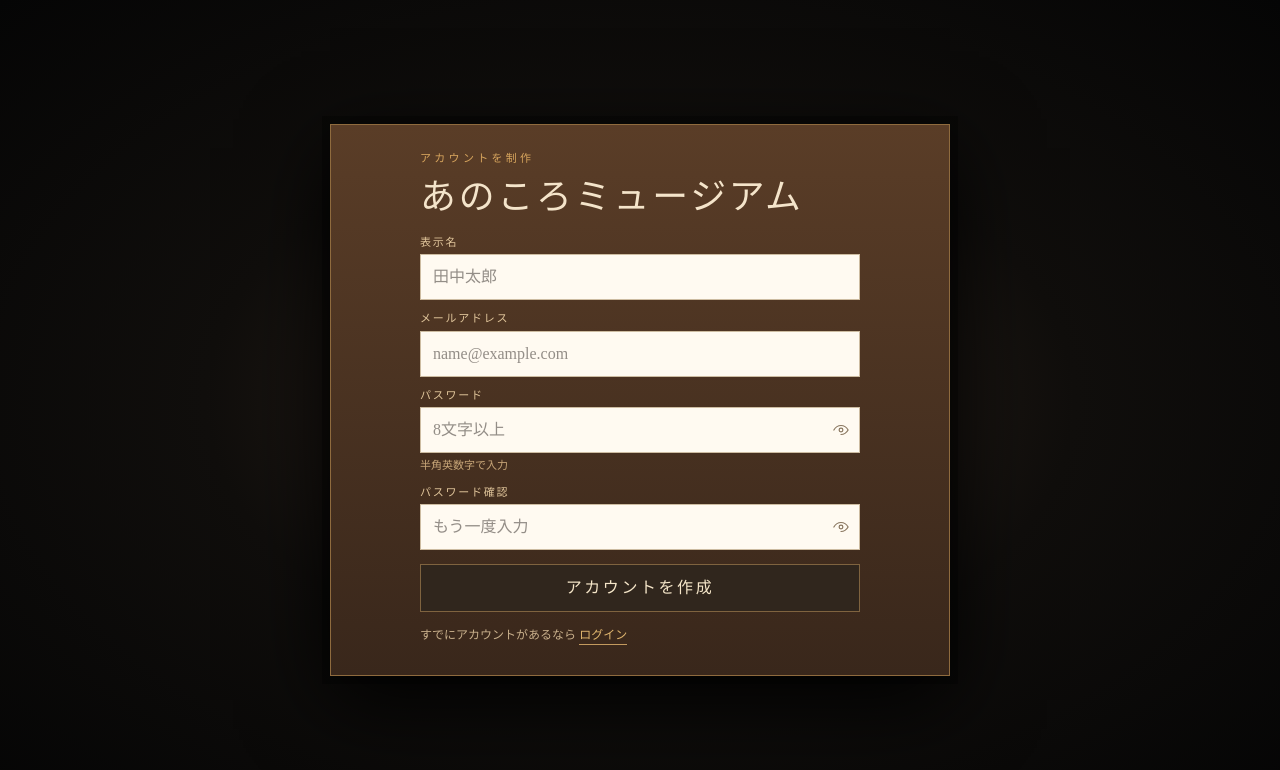
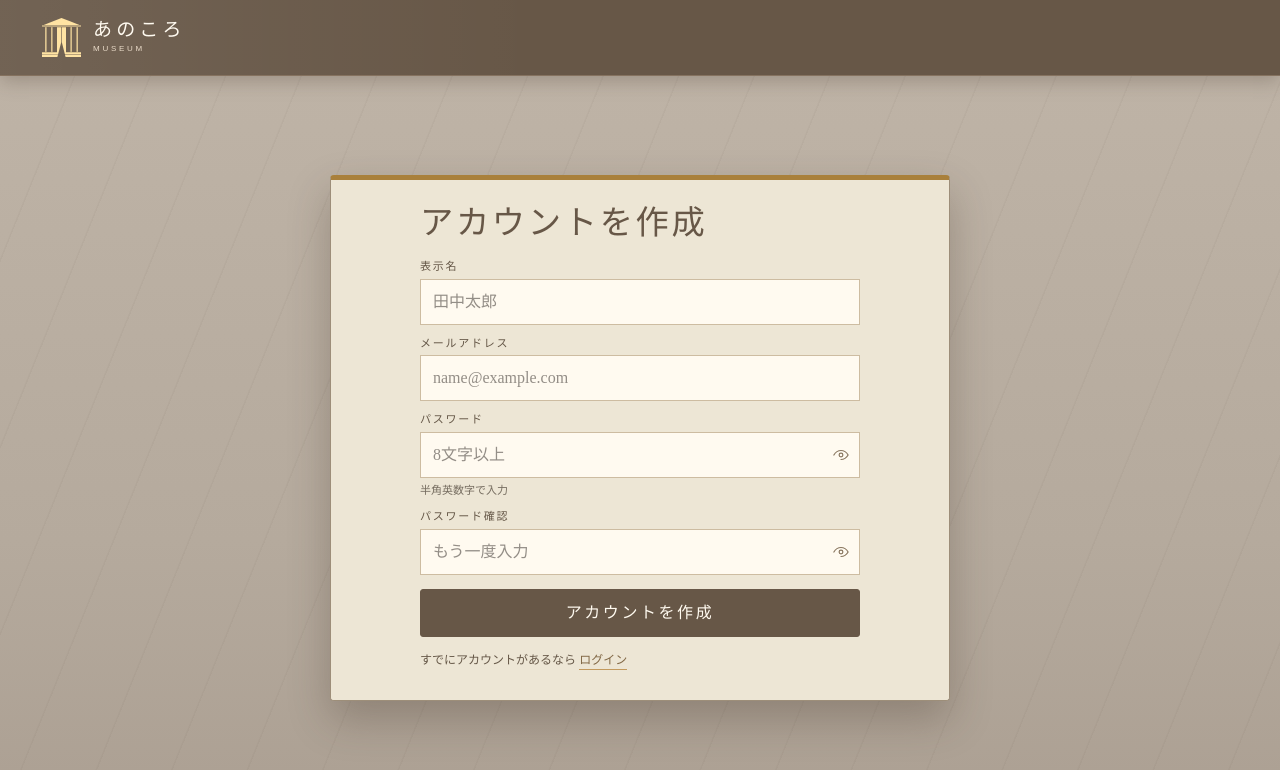
Before and after one commit to yasusudas/anokoro-museum, a Next.js app: page /sign-up in a window 1280 px wide. Shown: the top 770 px of the page. Built offline with nearby package versions, Linux system fonts and the light colour scheme.

Commit message:
refactor: 認証・展示追加画面のデザインとヘッダーを統一

```diff
--- a/app/(auth)/layout.tsx
+++ b/app/(auth)/layout.tsx
@@ -1,9 +1,16 @@
 import type { ReactNode } from "react";
+
+import { SiteHeader } from "@/components/layout/site-header";
 
 type AuthLayoutProps = Readonly<{
   children: ReactNode;
 }>;
 
 export default function AuthLayout({ children }: AuthLayoutProps) {
-  return <main className="auth-viewport">{children}</main>;
+  return (
+    <div className="auth-page">
+      <SiteHeader mode="brand-only" />
+      <main className="auth-viewport">{children}</main>
+    </div>
+  );
 }
--- a/app/(auth)/sign-in/page.tsx
+++ b/app/(auth)/sign-in/page.tsx
@@ -12,7 +12,7 @@ export default async function SignInPage({ searchParams }: SignInPageProps) {
   return (
     <AuthCard
       eyebrow="ログイン"
-      title="あのころミュージアム"
+      title="ログイン"
       lead=""
       asideTitle="帰ってきたくなる、入口"
       asideCopy="ログインすると、保存した反応やあとで読み返したい展示にすぐ戻れます。"
--- a/app/(auth)/sign-up/page.tsx
+++ b/app/(auth)/sign-up/page.tsx
@@ -5,7 +5,7 @@ export default function SignUpPage() {
   return (
     <AuthCard
       eyebrow="アカウントを制作"
-      title="あのころミュージアム"
+      title="アカウントを作成"
       lead=""
       asideTitle="記憶の持ち主になる"
       asideCopy="公開前の下書き、あとで見返したい展示、しんみりの反応をまとめて扱えるようにします。"
--- a/app/globals.css
+++ b/app/globals.css
@@ -69,6 +69,8 @@ button:focus-visible {
   background: none;
   cursor: pointer;
   text-align: left;
+  color: inherit;
+  text-decoration: none;
 }
 
 .brand-mark {
@@ -1730,6 +1732,12 @@ button:focus-visible {
     height: 64px
   }
 
+  .auth-viewport,
+  .post-shell {
+    height: calc(100dvh - 64px);
+    min-height: calc(100dvh - 64px)
+  }
+
   .controls {
     height: 56px
   }
@@ -1756,13 +1764,16 @@ button:focus-visible {
 }
 
 .auth-viewport {
-  min-height: 100dvh;
+  position: relative;
+  height: calc(100dvh - 76px);
+  min-height: calc(100dvh - 76px);
   display: grid;
   place-items: center;
   padding: 20px;
+  overflow-y: auto;
   background:
-    radial-gradient(ellipse at center, #30251d 0%, #100e0c 48%, #050505 100%),
-    #050505;
+    repeating-linear-gradient(112deg, transparent 0 68px, var(--wall-line) 69px 70px),
+    linear-gradient(180deg, #beb3a6 0%, #b5aa9d 64%, #aca093 100%);
 }
 
 .auth-shell {
@@ -1770,9 +1781,11 @@ button:focus-visible {
   display: grid;
   grid-template-columns: 1fr;
   overflow: hidden;
-  border: 1px solid #8f6b3e;
-  background: #2b2119;
-  box-shadow: 0 0 0 8px #0005, 0 24px 80px #000;
+  border: 1px solid #9d8e79;
+  border-top: 5px solid #a9803b;
+  border-radius: 4px;
+  background: var(--paper);
+  box-shadow: 0 18px 42px rgba(58, 43, 31, .28);
 }
 
 .auth-intro {
@@ -1830,7 +1843,7 @@ button:focus-visible {
 
 .auth-panel {
   padding: 24px 40px 28px;
-  background: linear-gradient(180deg, #5a3d27 0%, #39271b 100%);
+  background: var(--paper);
 }
 
 .auth-card {
@@ -1841,23 +1854,23 @@ button:focus-visible {
 }
 
 .auth-badge {
-  color: #d6a45d;
+  color: #967044;
   font: 11px Arial, sans-serif;
   letter-spacing: .3em;
 }
 
 .auth-card h1 {
   margin: 0;
-  font-size: clamp(26px, 2.8vw, 38px);
+  font-size: clamp(26px, 2.6vw, 34px);
   line-height: 1.15;
   letter-spacing: .08em;
   font-weight: 500;
-  color: #f4e4ca;
+  color: #675747;
 }
 
 .auth-lead {
   margin: 0;
-  color: #d5bea0;
+  color: #655747;
   max-width: 42ch;
   font-size: 13px;
   line-height: 2;
@@ -1877,13 +1890,13 @@ button:focus-visible {
 .auth-field label {
   font-size: 11px;
   letter-spacing: .16em;
-  color: #e0c59b;
+  color: #655747;
 }
 
 .auth-field input {
   width: 100%;
   border: 1px solid #cdbca1;
-  background: #fffaf1;
+  background: #fffaf0;
   padding: 10px 12px;
   color: #27221d;
   font: inherit;
@@ -1926,7 +1939,7 @@ button:focus-visible {
 }
 
 .auth-password-toggle:hover {
-  color: #d6a45d;
+  color: #967044;
 }
 
 .auth-password-toggle:focus-visible {
@@ -1935,13 +1948,13 @@ button:focus-visible {
 }
 
 .auth-field-hint {
-  color: #c9a779;
+  color: #746b5e;
   font-size: 11px;
 }
 
 .auth-error {
   margin: 0;
-  color: #f0a18a;
+  color: #a72c25;
   font-size: 11px;
   line-height: 1.5;
 }
@@ -1954,7 +1967,7 @@ button:focus-visible {
   display: flex;
   align-items: center;
   gap: 10px;
-  color: #d1b894;
+  color: #655747;
   font-size: 12px;
   line-height: 1.6;
 }
@@ -1967,35 +1980,36 @@ button:focus-visible {
 
 .auth-submit {
   margin-top: 4px;
-  border: 1px solid #7f633f;
-  background: #30261d;
-  color: #f5e6c9;
+  border: 1px solid #675747;
+  border-radius: 3px;
+  background: #675747;
+  color: #fffaf0;
   padding: 11px 18px;
   letter-spacing: .16em;
   cursor: pointer;
 }
 
 .auth-submit:hover {
-  background: #b88d4a;
-  color: #211913;
+  background: #806f5e;
+  color: #fffaf0;
 }
 
 .auth-note {
   margin: 0;
-  color: #c9b08c;
+  color: #655747;
   font-size: 12px;
   line-height: 1.9;
 }
 
 .action-link {
-  color: #e0b66f;
+  color: #806745;
   text-decoration: none;
   border-bottom: 1px solid #c39a5e;
   padding-bottom: 2px;
 }
 
 .action-link:hover {
-  color: #f4d49d;
+  color: #4d3c2d;
   border-bottom-color: currentColor;
 }
 
@@ -2089,31 +2103,17 @@ button:focus-visible {
 
 .post-shell {
   position: relative;
-  height: 100dvh;
+  height: calc(100dvh - 76px);
   display: grid;
   place-items: center;
   padding: 20px;
   box-sizing: border-box;
-  overflow: hidden;
+  overflow-x: hidden;
+  overflow-y: auto;
   background:
-    radial-gradient(circle at center, #d8b98a55 0%, transparent 46%),
-    radial-gradient(ellipse at center, #faf5ec 0%, #f4ecdf 52%, #e7dbc9 100%),
-    #f4ecdf;
+    repeating-linear-gradient(112deg, transparent 0 68px, var(--wall-line) 69px 70px),
+    linear-gradient(180deg, #beb3a6 0%, #b5aa9d 64%, #aca093 100%);
   isolation: isolate;
-}
-
-.post-shell::before {
-  content: "";
-  position: absolute;
-  z-index: 0;
-  top: -28%;
-  left: 12%;
-  width: 34%;
-  height: 160%;
-  transform: rotate(18deg);
-  background: linear-gradient(90deg, transparent, #fffdf5aa 48%, transparent);
-  filter: blur(18px);
-  pointer-events: none;
 }
 
 .post-hero {
@@ -2206,11 +2206,11 @@ button:focus-visible {
   z-index: 1;
   width: min(760px, 100%);
   padding: 18px 32px 22px;
-  border-radius: 22px;
-  border: 1px solid #b9966844;
-  background: linear-gradient(145deg, #f0dfc5ee 0%, #e2c8a4ee 52%, #d4b487ee 100%);
-  box-shadow: 0 0 72px #c29a6766, 0 18px 70px #8d704b44;
-  backdrop-filter: blur(8px);
+  border-radius: 4px;
+  border: 1px solid #9d8e79;
+  border-top: 5px solid #a9803b;
+  background: var(--paper);
+  box-shadow: 0 18px 42px rgba(58, 43, 31, .28);
 }
 
 .post-heading {
@@ -2220,7 +2220,7 @@ button:focus-visible {
 
 .post-heading h1 {
   margin: 8px 0 0;
-  color: #806b5b;
+  color: var(--ink);
   font-size: clamp(26px, 2.8vw, 38px);
   line-height: 1.15;
   letter-spacing: .08em;
@@ -2233,12 +2233,12 @@ button:focus-visible {
   border: 0;
   background: transparent;
   padding: 0;
-  color: #795634;
+  color: #806745;
 }
 
 .post-heading .post-back-link:hover {
   background: transparent;
-  color: #5d3d25;
+  color: #4d3c2d;
 }
 
 .post-form {
@@ -2268,7 +2268,7 @@ button:focus-visible {
 }
 
 .post-field label {
-  color: #6e5238;
+  color: #655747;
   font-size: 11px;
   letter-spacing: .16em;
 }
@@ -2285,7 +2285,7 @@ button:focus-visible {
 .post-field textarea {
   width: 100%;
   border: 1px solid #cdbca1;
-  background: #fffcf6;
+  background: #fffaf0;
   padding: 9px 12px;
   border-radius: 18px 22px 16px 20px;
   color: #2b251f;
@@ -2341,15 +2341,15 @@ button:focus-visible {
   padding: 26px 14px;
   border-radius: 10px;
   border: 1px dashed #a98a5f;
-  background: linear-gradient(135deg, #faf4ea, #f0e4d0);
+  background: #f2e8d6;
   color: #564a3b;
   text-align: center;
   cursor: pointer;
 }
 
 .post-dropzone.is-dragging {
-  border-color: #956f82;
-  background: #ead9df;
+  border-color: #806745;
+  background: #ded0b9;
 }
 
 .post-dropzone span {
@@ -2369,14 +2369,14 @@ button:focus-visible {
 }
 
 .post-image-link {
-  color: #956f82;
+  color: #806745;
   font-size: 12px;
   text-decoration: underline;
   text-underline-offset: 3px;
 }
 
 .post-image-link:hover {
-  color: #7f5c70;
+  color: #4d3c2d;
 }
 
 .post-dropzone input {
@@ -2391,7 +2391,7 @@ button:focus-visible {
 }
 
 .post-image-label {
-  color: #6e5238;
+  color: #655747;
   font-size: 11px;
   letter-spacing: .16em;
 }
@@ -2415,13 +2415,13 @@ button:focus-visible {
   border: 1px solid #cbbca8;
   border-radius: 6px;
   background: #fffaf2;
-  color: #956f82;
+  color: #806745;
   cursor: pointer;
 }
 
 .post-image-remove:hover {
-  color: #7f5c70;
-  background: #f3e7db;
+  color: #4d3c2d;
+  background: #ded0b9;
 }
 
 .post-image-remove:focus-visible {
@@ -2432,7 +2432,9 @@ button:focus-visible {
 .post-actions {
   grid-column: 1 / -1;
   display: flex;
-  justify-content: flex-end;
+  width: 100%;
+  justify-self: stretch;
+  justify-content: center;
   gap: 9px;
   margin-top: 18px;
 }
@@ -2452,14 +2454,15 @@ button:focus-visible {
 }
 
 .post-primary {
-  border-color: #5a3b28;
-  background: #3a211d;
-  color: #f5e7cb;
+  margin-inline: auto;
+  border-color: #675747;
+  background: #675747;
+  color: #fffaf0;
 }
 
 .post-primary:hover {
-  background: #5a3426;
-  color: #fff0dc;
+  background: #806f5e;
+  color: #fffaf0;
 }
 
 .post-secondary:hover {
--- a/components/auth/auth-card.tsx
+++ b/components/auth/auth-card.tsx
@@ -44,7 +44,6 @@ export function AuthCard({
 
       <section className="auth-panel" aria-label={title}>
         <div className="auth-card">
-          <span className="auth-badge">{eyebrow}</span>
           <h1>{title}</h1>
           {lead && <p className="auth-lead">{lead}</p>}
           {children}
--- a/components/auth/sign-in-form.module.css
+++ b/components/auth/sign-in-form.module.css
@@ -2,7 +2,7 @@
   display: flex;
   align-items: center;
   gap: 12px;
-  color: #c9a779;
+  color: #746b5e;
   font-size: 11px;
   letter-spacing: .12em;
 }
@@ -12,7 +12,7 @@
   content: "";
   flex: 1;
   height: 1px;
-  background: #8f6b3e;
+  background: #b9ab98;
 }
 
 .googleButton {
--- /dev/null
+++ b/components/layout/site-header.tsx
@@ -0,0 +1,127 @@
+"use client";
+
+import { useEffect, useRef, useState, useTransition } from "react";
+import Image from "next/image";
+import Link from "next/link";
+import { Settings } from "lucide-react";
+
+import { signOutAction } from "@/features/auth/actions/sign-out";
+import type { AuthUser } from "@/features/auth/types";
+
+type SiteHeaderProps = {
+  currentUser?: AuthUser | null;
+  mode?: "browse" | "create" | "brand-only";
+  onBrandClick?: () => void;
+};
+
+export function SiteHeader({ currentUser, mode = "browse", onBrandClick }: SiteHeaderProps) {
+  const accountMenuRef = useRef<HTMLDivElement>(null);
+  const [isAccountMenuOpen, setIsAccountMenuOpen] = useState(false);
+  const [signOutError, setSignOutError] = useState<string | null>(null);
+  const [isPending, startTransition] = useTransition();
+
+  useEffect(() => {
+    if (!isAccountMenuOpen) return;
+
+    const closeOnOutsideClick = (event: PointerEvent) => {
+      if (!accountMenuRef.current?.contains(event.target as Node)) setIsAccountMenuOpen(false);
+    };
+    const closeOnEscape = (event: KeyboardEvent) => {
+      if (event.key === "Escape") setIsAccountMenuOpen(false);
+    };
+
+    document.addEventListener("pointerdown", closeOnOutsideClick);
+    window.addEventListener("keydown", closeOnEscape);
+    return () => {
+      document.removeEventListener("pointerdown", closeOnOutsideClick);
+      window.removeEventListener("keydown", closeOnEscape);
+    };
+  }, [isAccountMenuOpen]);
+
+  const brandContent = (
+    <>
+      <Image
+        className="brand-mark"
+        src="/site-logo-mark.svg"
+        alt=""
+        width={39}
+        height={39}
+        aria-hidden="true"
+      />
+      <span>
+        <b>あのころ</b>
+        <small>MUSEUM</small>
+      </span>
+    </>
+  );
+
+  const handleSignOut = () => {
+    setSignOutError(null);
+    startTransition(async () => {
+      const result = await signOutAction();
+      if (result && !result.ok) {
+        setSignOutError(result.error.message || "ログアウトに失敗しました。もう一度お試しください。");
+      }
+    });
+  };
+
+  return (
+    <header className={`museum-header${mode === "brand-only" ? " header-brand-only" : ""}`}>
+      {onBrandClick ? (
+        <button className="brand" type="button" onClick={onBrandClick} aria-label="入口へ戻る">
+          {brandContent}
+        </button>
+      ) : (
+        <Link className="brand" href="/" aria-label="展示一覧へ戻る">
+          {brandContent}
+        </Link>
+      )}
+
+      {mode !== "brand-only" && (
+        <nav aria-label="メインナビゲーション">
+          <Link className={mode === "browse" ? "nav-active" : undefined} href="/">
+            展示をめぐる
+          </Link>
+          {mode === "browse" && (
+            <Link className="nav-cta" href="/exhibits/new">
+              思い出を追加する <span>＋</span>
+            </Link>
+          )}
+        </nav>
+      )}
+
+      {mode !== "brand-only" &&
+        (currentUser ? (
+          <div className="account-menu" ref={accountMenuRef}>
+            <button
+              className="account-menu-trigger"
+              type="button"
+              aria-label="アカウントメニューを開く"
+              aria-expanded={isAccountMenuOpen}
+              aria-controls="account-menu-panel"
+              onClick={() => setIsAccountMenuOpen((isOpen) => !isOpen)}
+            >
+              <Settings aria-hidden="true" size={21} strokeWidth={1.7} />
+            </button>
+            {isAccountMenuOpen && (
+              <div className="account-menu-panel" id="account-menu-panel">
+                <p className="account-menu-user">{currentUser.userName}</p>
+                <button className="account-menu-signout" type="button" onClick={handleSignOut} disabled={isPending}>
+                  {isPending ? "ログアウト中..." : "ログアウト"}
+                </button>
+                {signOutError && (
+                  <p className="account-menu-error" role="alert">
+                    {signOutError}
+                  </p>
+                )}
+              </div>
+            )}
+          </div>
+        ) : (
+          <Link className="login-button" href="/sign-in">
+            ログイン
+          </Link>
+        ))}
+    </header>
+  );
+}
--- a/components/museum/museum-experience.tsx
+++ b/components/museum/museum-experience.tsx
@@ -1,15 +1,13 @@
 "use client";
 
 import { useCallback, useEffect, useRef, useState, useTransition } from "react";
-import { Settings } from "lucide-react";
-import Image from "next/image";
 import Link from "next/link";
 import { useRouter, useSearchParams } from "next/navigation";
 import { CommentThread } from "@/components/comments/comment-thread";
+import { SiteHeader } from "@/components/layout/site-header";
 import { EXHIBIT_CATEGORIES } from "@/features/exhibits/categories";
 import type { ExhibitItem } from "@/features/exhibits/types";
 import type { AuthUser } from "@/features/auth/types";
-import { signOutAction } from "@/features/auth/actions/sign-out";
 import { toggleShinmiriAction } from "@/features/exhibits/actions/toggle-shinmiri";
 
 type MuseumExperienceProps = {
@@ -97,7 +95,6 @@ export function MuseumExperience({ initialExhibits, currentUser }: MuseumExperie
   const router = useRouter();
   const corridorRef = useRef<HTMLDivElement>(null);
   const modalCloseRef = useRef<HTMLButtonElement>(null);
-  const accountMenuRef = useRef<HTMLDivElement>(null);
   const searchParams = useSearchParams();
   const requestedExhibitId = searchParams.get("exhibit");
   const requestedExhibit = requestedExhibitId
@@ -119,10 +116,7 @@ export function MuseumExperience({ initialExhibits, currentUser }: MuseumExperie
   const [showGuide, setShowGuide] = useState(true);
   const [scrollProgress, setScrollProgress] = useState(0);
   const [canScroll, setCanScroll] = useState(false);
-  const [isAccountMenuOpen, setIsAccountMenuOpen] = useState(false);
-  const [isPending, startTransition] = useTransition();
-
-  const [signOutError, setSignOutError] = useState<string | null>(null);
+  const [, startTransition] = useTransition();
 
   const exhibits = initialExhibits;
 
@@ -199,24 +193,6 @@ export function MuseumExperience({ initialExhibits, currentUser }: MuseumExperie
     if (selected) modalCloseRef.current?.focus();
   }, [selected]);
 
-  useEffect(() => {
-    if (!isAccountMenuOpen) return;
-
-    const closeOnOutsideClick = (event: PointerEvent) => {
-      if (!accountMenuRef.current?.contains(event.target as Node)) setIsAccountMenuOpen(false);
-    };
-    const closeOnEscape = (event: KeyboardEvent) => {
-      if (event.key === "Escape") setIsAccountMenuOpen(false);
-    };
-
-    document.addEventListener("pointerdown", closeOnOutsideClick);
-    window.addEventListener("keydown", closeOnEscape);
-    return () => {
-      document.removeEventListener("pointerdown", closeOnOutsideClick);
-      window.removeEventListener("keydown", closeOnEscape);
-    };
-  }, [isAccountMenuOpen]);
-
   const pendingShinmiriIdsRef = useRef<Set<string>>(new Set());
 
   const toggleShinmiri = (id: string) => {
@@ -263,16 +239,6 @@ export function MuseumExperience({ initialExhibits, currentUser }: MuseumExperie
     });
   };
 
-  const handleSignOut = () => {
-    setSignOutError(null);
-    startTransition(async () => {
-      const result = await signOutAction();
-      if (result && !result.ok) {
-        setSignOutError(result.error.message || "ログアウトに失敗しました。もう一度お試しください。");
-      }
-    });
-  };
-
   const handleScrollbarChange = (event: React.ChangeEvent<HTMLInputElement>) => {
     const corridor = corridorRef.current;
     if (!corridor) return;
@@ -298,65 +264,10 @@ export function MuseumExperience({ initialExhibits, currentUser }: MuseumExperie
 
   return (
     <main className="museum-shell">
-      <header className="museum-header">
-        <button
-          className="brand"
-          onClick={() => corridorRef.current?.scrollTo({ left: 0, behavior: "smooth" })}
-          aria-label="入口へ戻る"
-        >
-          <Image
-            className="brand-mark"
-            src="/site-logo-mark.svg"
-            alt=""
-            width={39}
-            height={39}
-            aria-hidden="true"
-          />
-          <span>
-            <b>あのころ</b>
-            <small>MUSEUM</small>
-          </span>
-        </button>
-
-        <nav aria-label="メインナビゲーション">
-          <button className="nav-active">展示をめぐる</button>
-          <Link className="nav-cta" href="/exhibits/new">
-            思い出を追加する <span>＋</span>
-          </Link>
-        </nav>
-
-        {currentUser ? (
-          <div className="account-menu" ref={accountMenuRef}>
-            <button
-              className="account-menu-trigger"
-              type="button"
-              aria-label="アカウントメニューを開く"
-              aria-expanded={isAccountMenuOpen}
-              aria-controls="account-menu-panel"
-              onClick={() => setIsAccountMenuOpen((isOpen) => !isOpen)}
-            >
-              <Settings aria-hidden="true" size={21} strokeWidth={1.7} />
-            </button>
-            {isAccountMenuOpen && (
-              <div className="account-menu-panel" id="account-menu-panel">
-                <p className="account-menu-user">{currentUser.userName}</p>
-                <button className="account-menu-signout" type="button" onClick={handleSignOut} disabled={isPending}>
-                  {isPending ? "ログアウト中..." : "ログアウト"}
-                </button>
-                {signOutError && (
-                  <p className="account-menu-error" role="alert">
-                    {signOutError}
-                  </p>
-                )}
-              </div>
-            )}
-          </div>
-        ) : (
-          <Link className="login-button" href="/sign-in">
-            ログイン
-          </Link>
-        )}
-      </header>
+      <SiteHeader
+        currentUser={currentUser}
+        onBrandClick={() => corridorRef.current?.scrollTo({ left: 0, behavior: "smooth" })}
+      />
 
       <section className="controls" aria-label="展示の絞り込み">
         <div className="category-tabs">
```
Also changed, not shown: app/(museum)/exhibits/new/page.tsx (+8 -1 lines).
